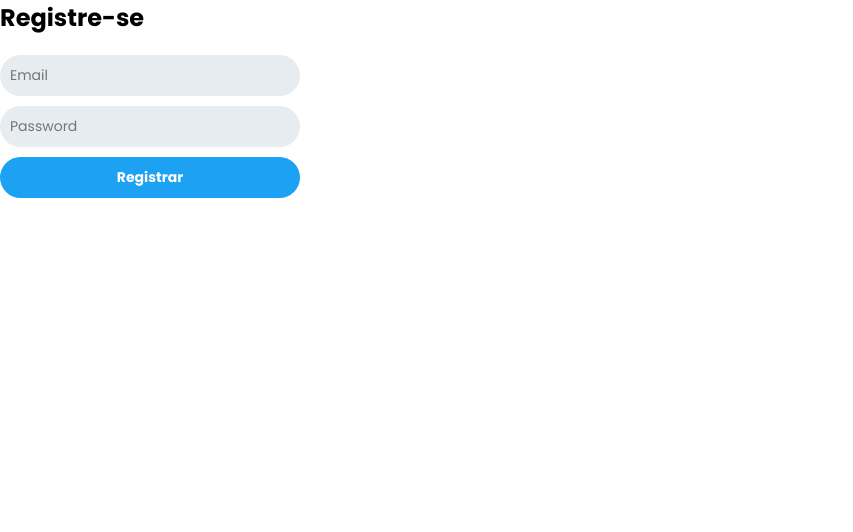
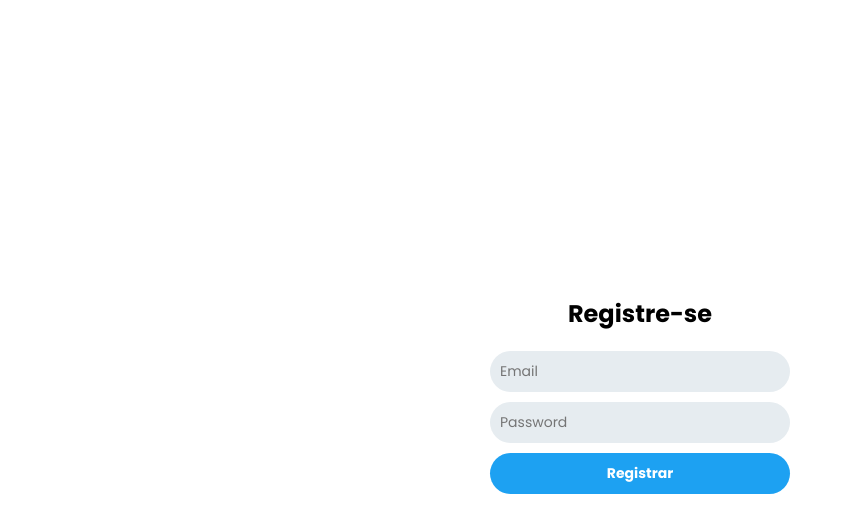
Before and after one commit to PedroHGaspar/intern_system_jobs, a React (Create React App) app in the folder intern_software/: page /register in a window 1280 px wide. Shown: the top 532 px of the page, without its empty margins (0-853 px from the left). Built offline with nearby package versions, Linux system fonts and the light colour scheme.

Commit message:
commit (27/05) - fiz o estilo register

```diff
--- a/intern_software/src/Components/Register.jsx
+++ b/intern_software/src/Components/Register.jsx
@@ -2,6 +2,7 @@ import React, { useState } from 'react';
 import firebase from 'firebase/compat/app';
 import 'firebase/compat/auth';
 import { useNavigate } from 'react-router-dom';
+import '../style/login.css';
 
 const Register = () => {
     const [email, setEmail] = useState('');
@@ -51,7 +52,7 @@ const Register = () => {
     };
 
     return (
-        <div>
+        <div className={`login-container`}>
             <h2>Registre-se</h2>
             {errorMessage && <p>{errorMessage}</p>}
             <form>
```
